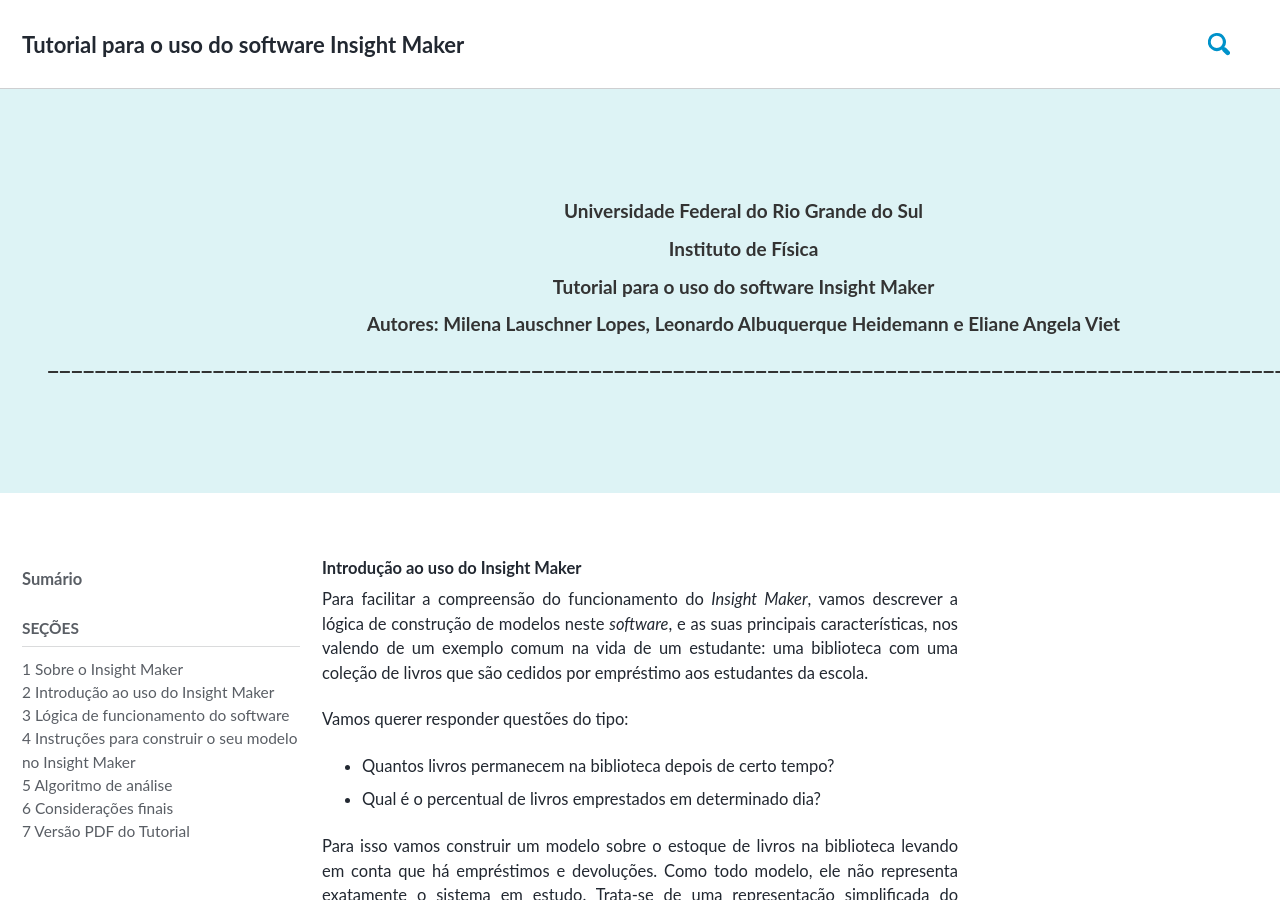
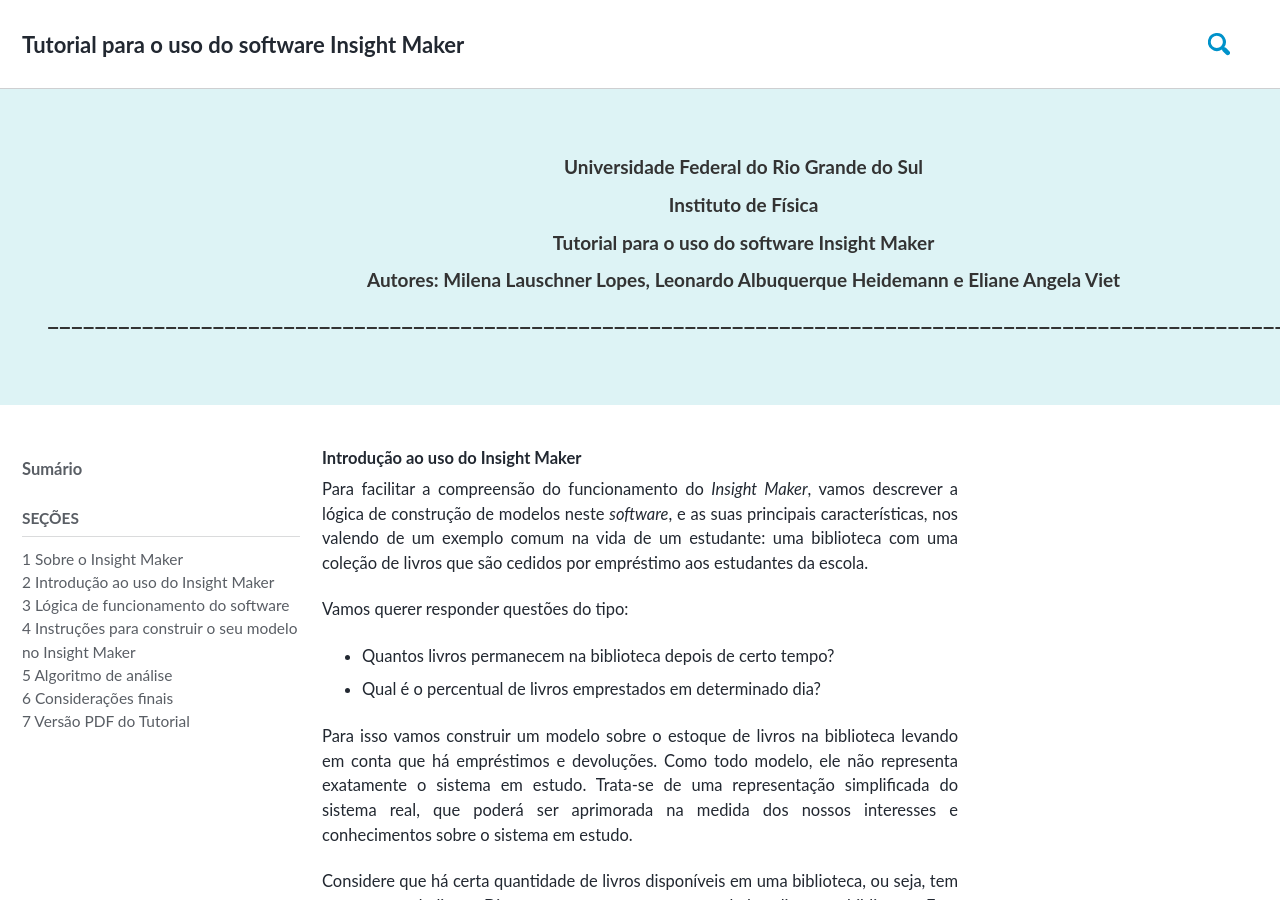
Before and after one commit to milenalauschner/MM, a Jekyll site: the page built from _pages/seção2.md, in a window 1280 px wide and 900 px high. Built offline with Jekyll 4.4.1, drawn with Linux system fonts in a browser that asks for light colours; cached includes are drawn as plain includes; nearby versions of some CDN libraries; some web fonts are replaced; formulas are drawn with MathJax 3.

Commit message:
Update _page.scss

```diff
--- a/_sass/minimal-mistakes/_page.scss
+++ b/_sass/minimal-mistakes/_page.scss
@@ -168,8 +168,8 @@
 
   &--overlay {
     position: relative;
-    margin-bottom: 2em;
-    padding: 3em 0;
+    margin-bottom: 1em;
+    padding: 1em 0;
     @include clearfix;
     background-size: cover;
     background-repeat: no-repeat;
```
